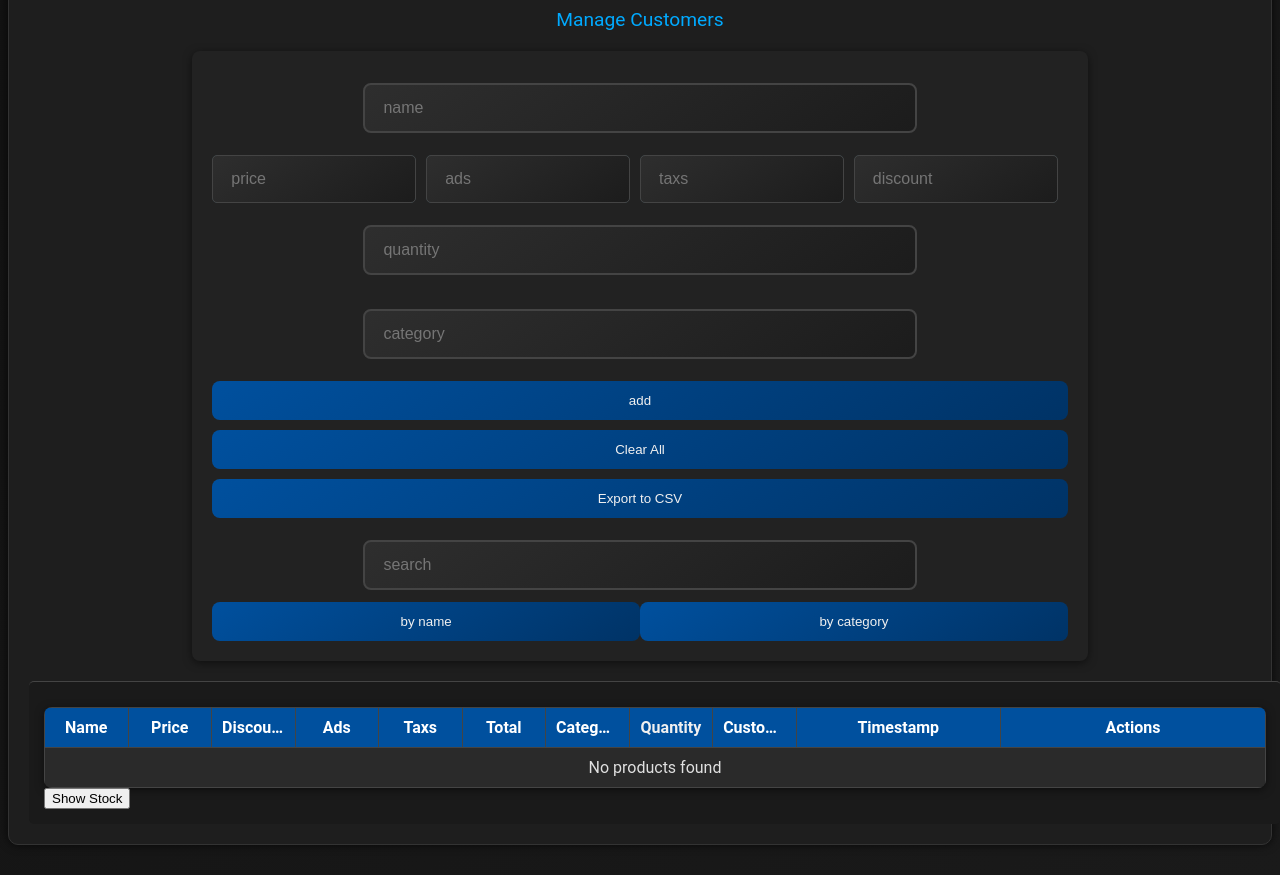
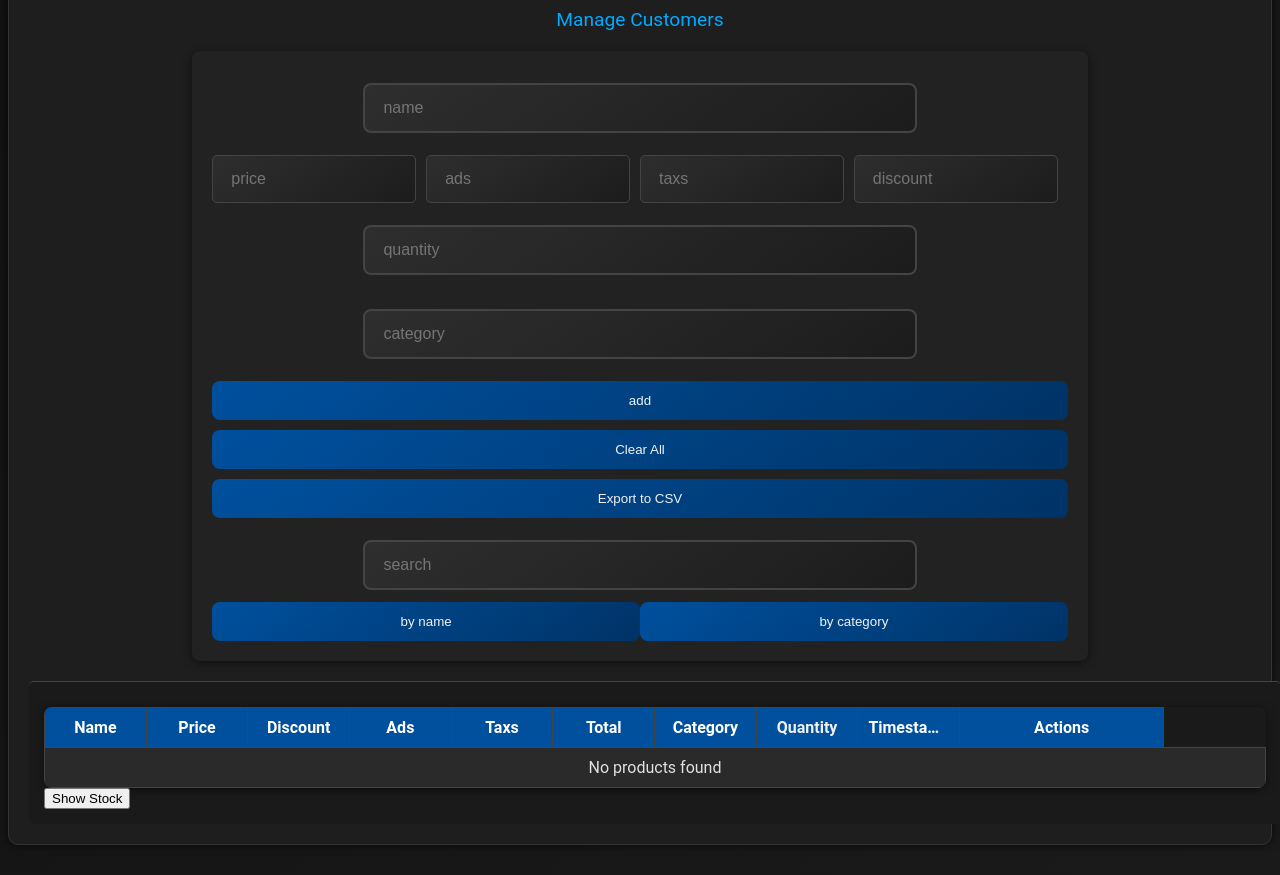
Before and after one commit to ebrahimelkordy/managing.products, a plain HTML site: page mang.html in a window 1280 px wide. Shown: the part 147-1022 px from the top of the page. Drawn offline with Linux system fonts and the light colour scheme.

Commit message:
Updated project files and fixed functionality

```diff
--- a/mang.html
+++ b/mang.html
@@ -48,7 +48,7 @@
               <th>Total</th>
               <th>Category</th>
               <th>Quantity</th>
-              <th>Customer</th>
+
               <th>Timestamp</th>
               <th>Actions</th>
             </tr>
```
